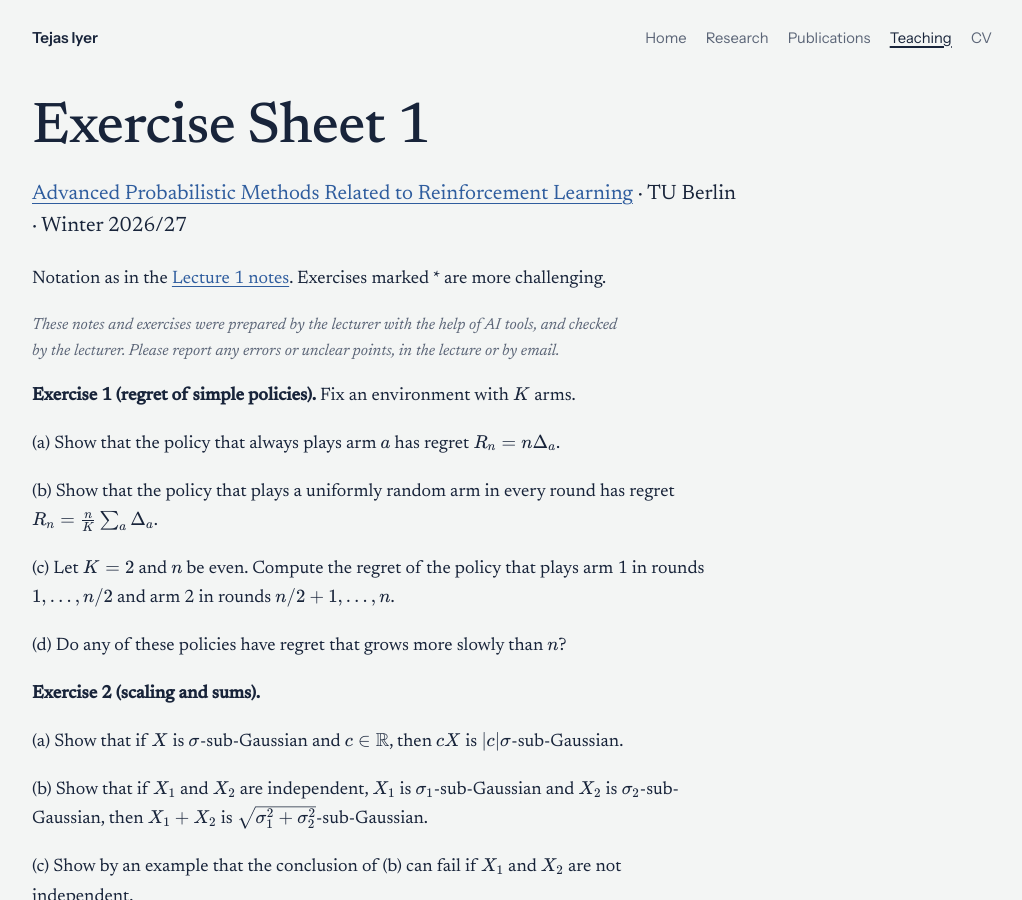
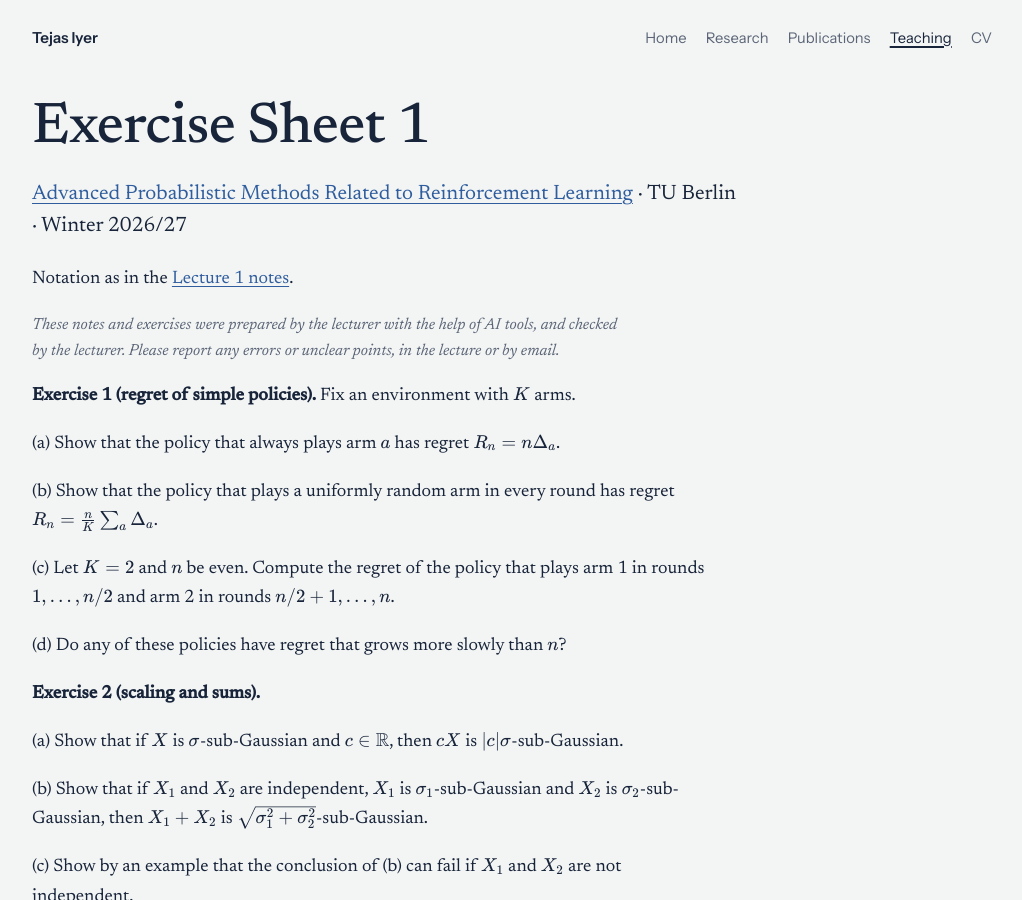
Before and after one commit to iyertejas/iyertejas.github.io, a Jekyll site: the page built from course-rl-2026-sheet-1.md, in a window 1280 px wide and 900 px high. Shown: the whole window, without its empty margins (128-1150 px from the left). Built offline with Jekyll 4.4.1, drawn with Linux system fonts in a browser that asks for light colours; some of the changed text lies outside the part shown.

Commit message:
RL course: drop difficulty stars from Sheet 1

```diff
--- a/course-rl-2026-sheet-1.md
+++ b/course-rl-2026-sheet-1.md
@@ -11,7 +11,7 @@ math: true
 [Advanced Probabilistic Methods Related to Reinforcement Learning](course-rl-2026.html) · TU Berlin · Winter 2026/27
 {: .lede}
 
-Notation as in the [Lecture 1 notes](course-rl-2026-lecture-1.html). Exercises marked \* are more challenging.
+Notation as in the [Lecture 1 notes](course-rl-2026-lecture-1.html).
 
 *These notes and exercises were prepared by the lecturer with the help of AI tools, and checked by the lecturer. Please report any errors or unclear points, in the lecture or by email.*
 {: .note}
@@ -82,7 +82,7 @@ $$
 
 (b) Can the argument be repaired without the false claim? (*Hint:* when is the $$s$$-th reward from arm $$a$$ drawn, compared with the decision to pull arm $$a$$ for the $$s$$-th time?)
 
-**Exercise 8\* (potential rewards).** Let $$Y_1, Y_2, \dots$$ be independent random vectors $$Y_t = (Y_{t,1}, \dots, Y_{t,K})$$ with $$Y_{t,a} \sim \mu_a$$, and let $$U_1, U_2, \dots$$ be independent uniform random variables, independent of the $$Y$$'s. Any policy can be run by setting $$A_t = f_t(A_1, X_1, \dots, A_{t-1}, X_{t-1}, U_t)$$ for suitable functions $$f_t$$. Set $$X_t = Y_{t,A_t}$$.
+**Exercise 8 (potential rewards).** Let $$Y_1, Y_2, \dots$$ be independent random vectors $$Y_t = (Y_{t,1}, \dots, Y_{t,K})$$ with $$Y_{t,a} \sim \mu_a$$, and let $$U_1, U_2, \dots$$ be independent uniform random variables, independent of the $$Y$$'s. Any policy can be run by setting $$A_t = f_t(A_1, X_1, \dots, A_{t-1}, X_{t-1}, U_t)$$ for suitable functions $$f_t$$. Set $$X_t = Y_{t,A_t}$$.
 
 (a) Note that $$A_t$$ is independent of $$Y_t$$, and deduce that $$\mathbb P(X_t \in \cdot \mid H_{t-1}, A_t) = \mu_{A_t}$$.
 
```
